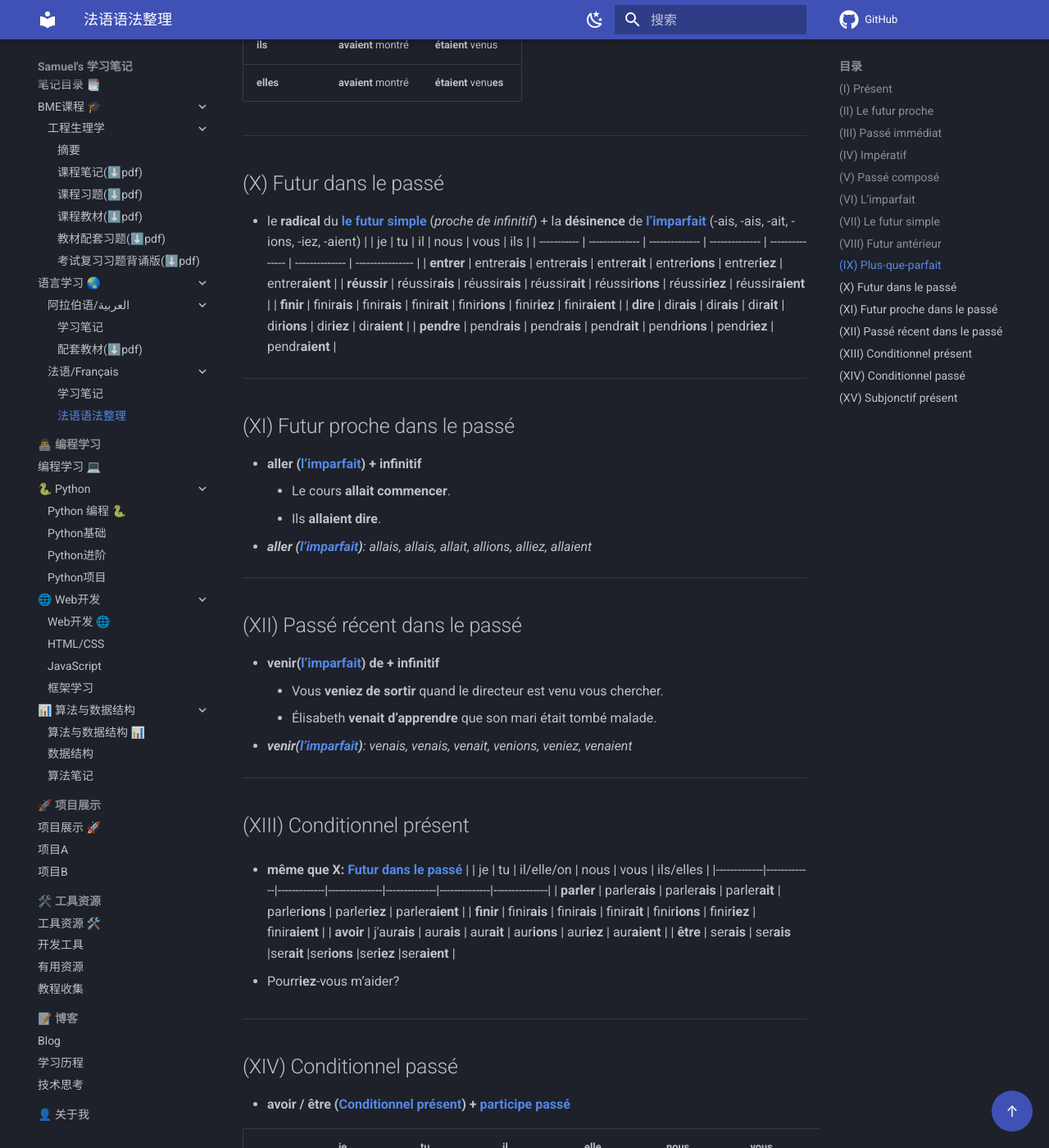
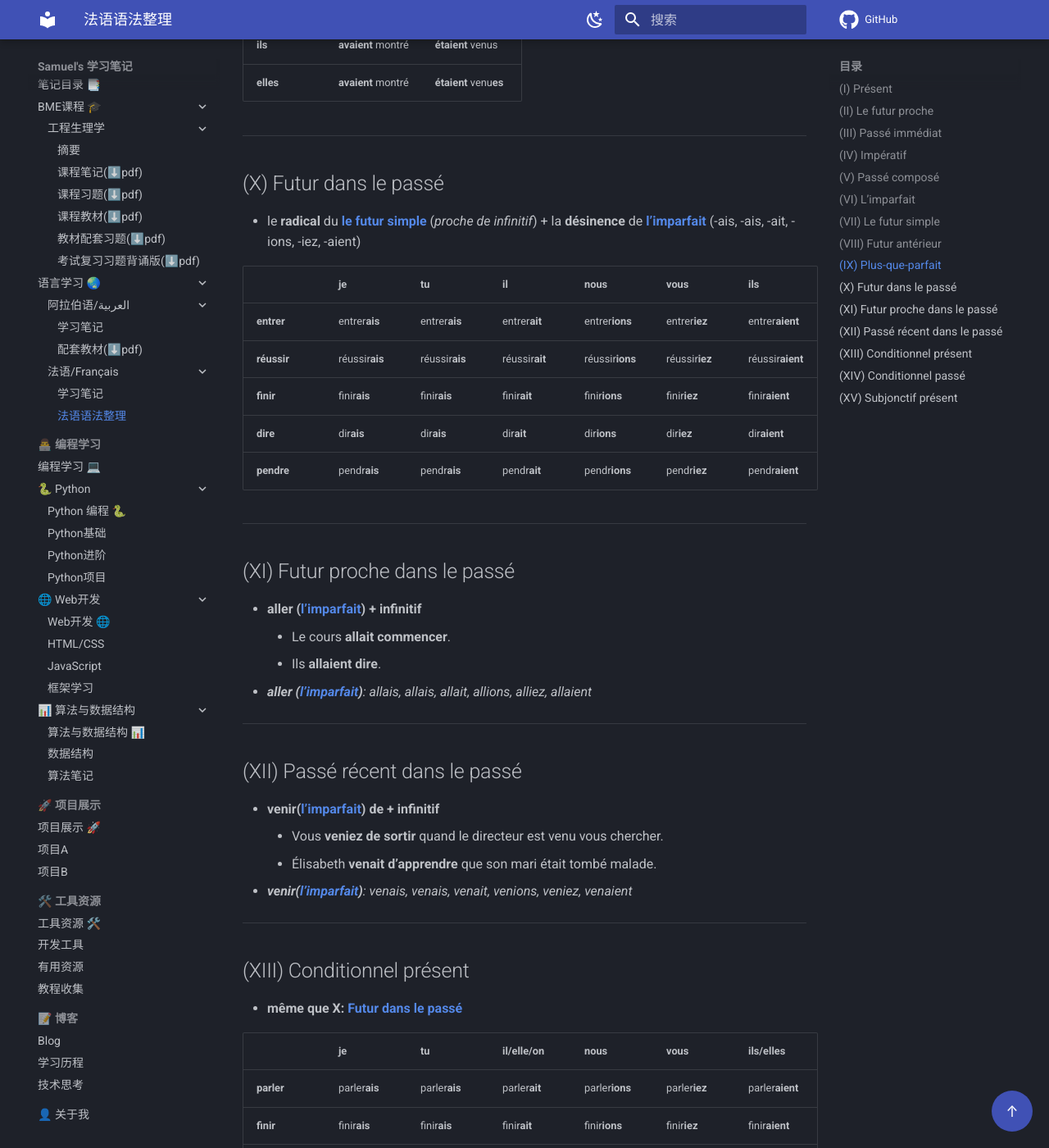
Before and after one commit to 3SamuelW/note, an MkDocs documentation site: the page built from docs/notes/lan/french/grammaire.md, in a window 1280 px wide and 1400 px high, scrolled down 4299 px. Shown: the whole window at 82% size. Built offline with MkDocs 1.6.1 and Material for MkDocs 9.7.7, drawn with Linux system fonts in a browser that asks for light colours; comment, search, counter and statistics services are not loaded; some of the changed lines change nothing that is shown; some of the changed text lies outside the part shown.

Commit message:
更新：--version-0805.6

```diff
--- a/docs/notes/lan/french/grammaire.md
+++ b/docs/notes/lan/french/grammaire.md
@@ -149,6 +149,7 @@
 ## (X) Futur dans le passé
 
 - le **radical** du **[le futur simple](#le-futur-simple)** (*proche de infinitif*) + la **désinence** de **[l’imparfait](#l’imparfait)** (-ais, -ais, -ait, -ions, -iez, -aient)
+
 |             | je             | tu             | il             | nous            | vous           | ils              |
 | ----------- | -------------- | -------------- | -------------- | --------------- | -------------- | ---------------- |
 | **entrer**  | entrer**ais**  | entrer**ais**  | entrer**ait**  | entrer**ions**  | entrer**iez**  | entrer**aient**  |
@@ -180,6 +181,7 @@
 ## (XIII) Conditionnel présent
 
 - **même que** **X: [Futur dans le passé](#futur-dans-le-passé)**
+
 |             | je          | tu          | il/elle/on    | nous         | vous         | ils/elles     |
 |-------------|-------------|-------------|---------------|--------------|--------------|---------------|
 | **parler**  | parler**ais** | parler**ais** | parler**ait** | parler**ions** | parler**iez** | parler**aient** |
@@ -257,14 +259,14 @@
 | **penser que** *(négatif)*             | je **ne pense pas que**…                                     |
 | **croire que** *(négatif)*             | je **ne crois pas que**…                                     |
 | **conjonctions**                       | **bien que, quoique, pour que, afin que, avant que, à moins que, sans que, de peur que, jusqu’à ce que, à condition que, …** |
-> *Remarque : **penser/croire que**
->
-> - **affirmation** → *indicatif*
->   - Je pense que tu **es** prêt.
->   - Je crois qu’il **vient** ce soir.
-> - **négation ou doute** → *subjonctif*
->   - Je ne pense pas que tu **sois** prêt.
->   - Est-ce que tu crois qu’il **vienne** ce soir ?
+
+!!! tip "*Remarque* : **penser/croire que**"
+	- **affirmation** → *indicatif*
+		- Je pense que tu **es** prêt.
+		- Je crois qu’il **vient** ce soir.
+	- **négation ou doute** → *subjonctif*
+		- Je ne pense pas que tu **sois** prêt.
+		- Est-ce que tu crois qu’il **vienne** ce soir ?
 
 ------
 **3. Formation**
@@ -305,6 +307,6 @@
 | **venir**   | vienn**e**  | vienn**es**  | vienn**e**  | ven**ions**   | ven**iez**   | vienn**ent**  |
 | **prendre** | prenn**e**  | prenn**es**  | prenn**e**  | pren**ions**  | pren**iez**  | prenn**ent**  |
 
-> *Remarque : pour “venir” et “prendre” le radical change :
->  -  pour *je/tu/il/ils* → *vienn- / prenn-*
->  -  pour *nous/vous* → *ven-   / pren-*
+!!! tip "*Remarque* : pour “venir” et “prendre” le radical change :"
+	-  pour *je/tu/il/ils* → *vienn- / prenn-*
+	-  pour *nous/vous* → *ven-   / pren-*
```
